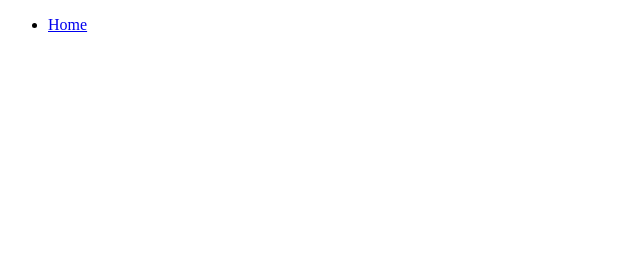
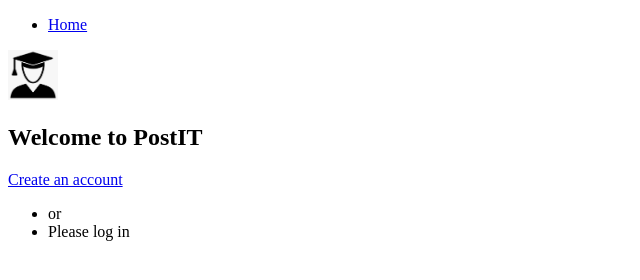
Before and after one commit to Kuulike/WAD2022-HWTeamAY, a plain HTML site: page login.html in a window 1280 px wide. Shown: the whole page, without its empty margins (0-640 px from the left). Drawn offline with Linux system fonts and the light colour scheme.

Commit message:
working on the login page

```diff
--- a/login.html
+++ b/login.html
@@ -6,11 +6,31 @@
     <meta name="viewport" content="width=device-width, initial-scale=1.0">
     <title>Login</title>
 </head>
+
 <body>
     <header>
-        <ul>
+        <ul class="navbar">
             <li><a href="index.html">Home</a></li>
         </ul>
+
+        <a class="logo" href="#"><img src="res/images/me.png" width="50" height="50" alt="Page logo"></a>
     </header>
+
+    <section class="logincontent">
+        <h2>Welcome to PostIT</h2>
+        <div class="createaccount">
+            <a href="#">Create an account</a>
+        </div>
+        <div>
+            <ul>
+                <li>or</li>
+                <li>Please log in</li>
+            </ul>
+        </div>
+        <div>
+
+        </div>
+    </section>
+
 </body>
 </html>
```
Also changed, not shown: res/images/me.png (added), res/images/placeholder.txt (deleted).
